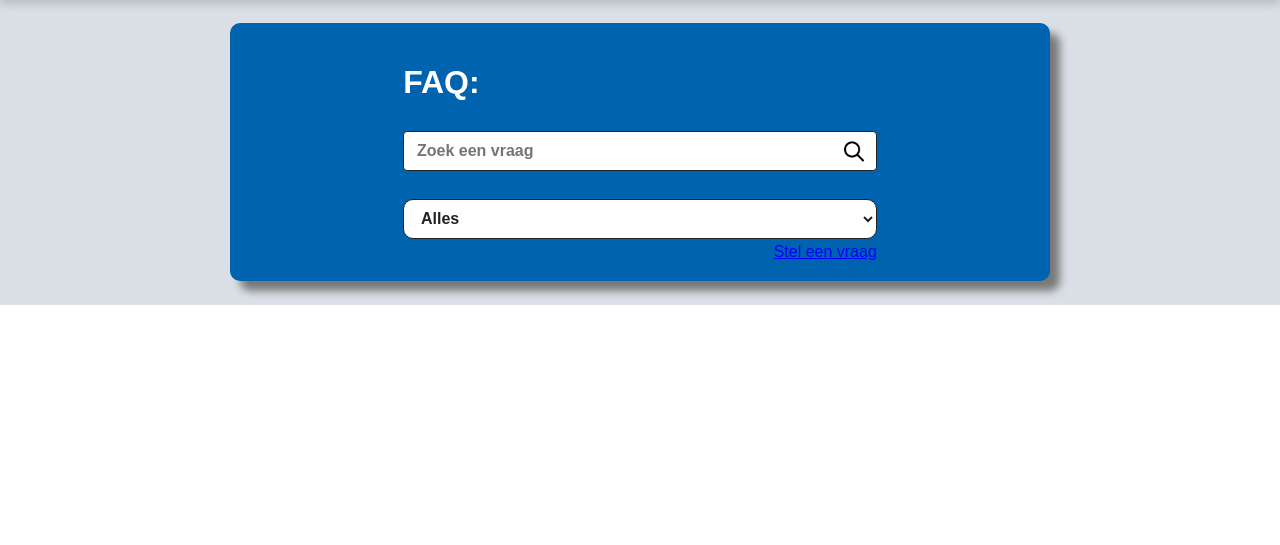
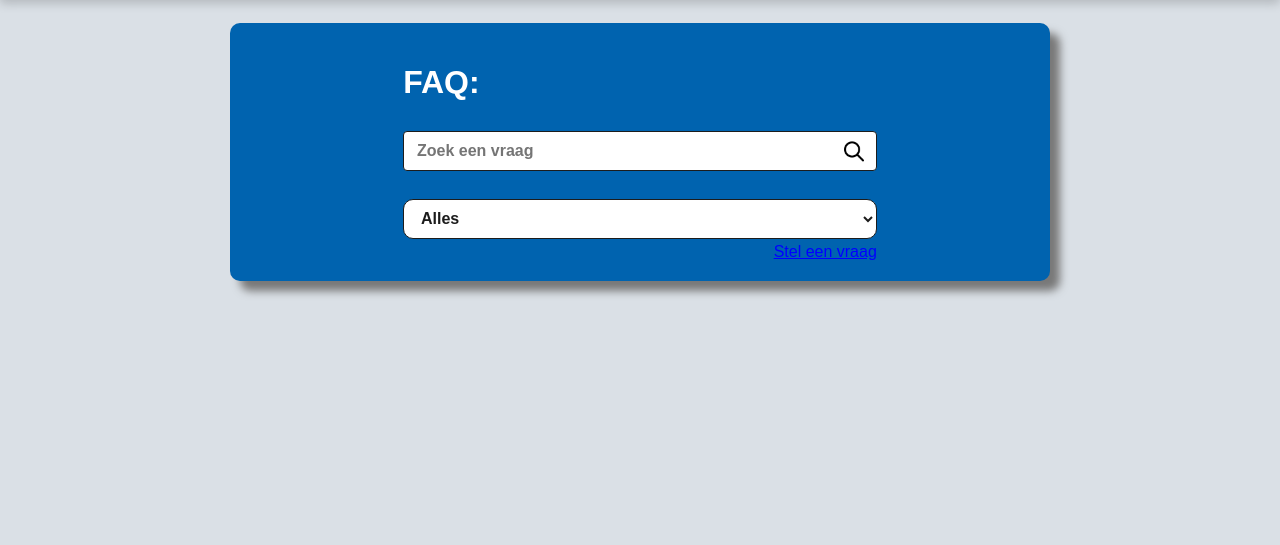
Before and after one commit to luclucyt/FAQ, a PHP site: page /PHP/FAQ.php in a window 1280 px wide. Shown: the part 101-646 px from the top of the page. Run offline with PHP 8.4, Linux system fonts and the light colour scheme; data that the repository does not hold is empty; some libraries are stand-ins or nearby versions; some web fonts are replaced.

Commit message:
132312
123213

```diff
--- a/CSS/faq.css
+++ b/CSS/faq.css
@@ -1,6 +1,9 @@
+html {
+    background-color: #dae0e6;
+}
+
 body {
     overflow-x: hidden;
-    background-color: #dae0e6;
 }
 
 
@@ -166,6 +169,7 @@ main{
     flex-direction: column;
     border: 1px solid #898989;
     border-bottom: 0;
+    text-decoration: none;
 }
 
 .FAQ-category-wrapper-first {
--- a/CSS/root.css
+++ b/CSS/root.css
@@ -4,7 +4,7 @@
     --secondary-color: rgb(102, 102, 105);
     --call-to-action-color: rgb(143, 229, 7);
     --background: rgb(255, 255, 255);
-    --text: rgb(35, 35, 35);
+    --text: rgb(28, 28, 28);
 }
 
 html {
```
